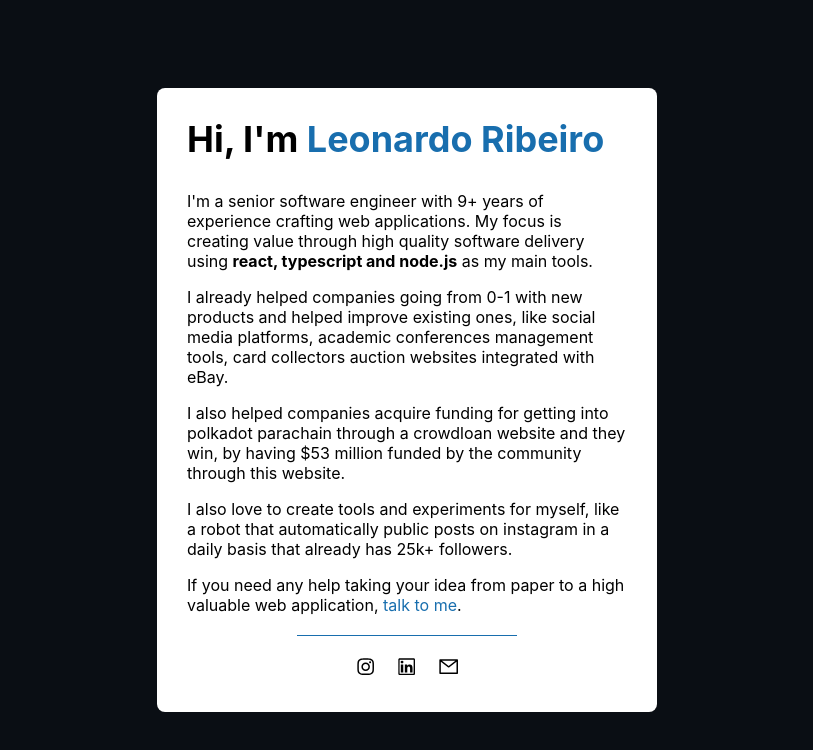
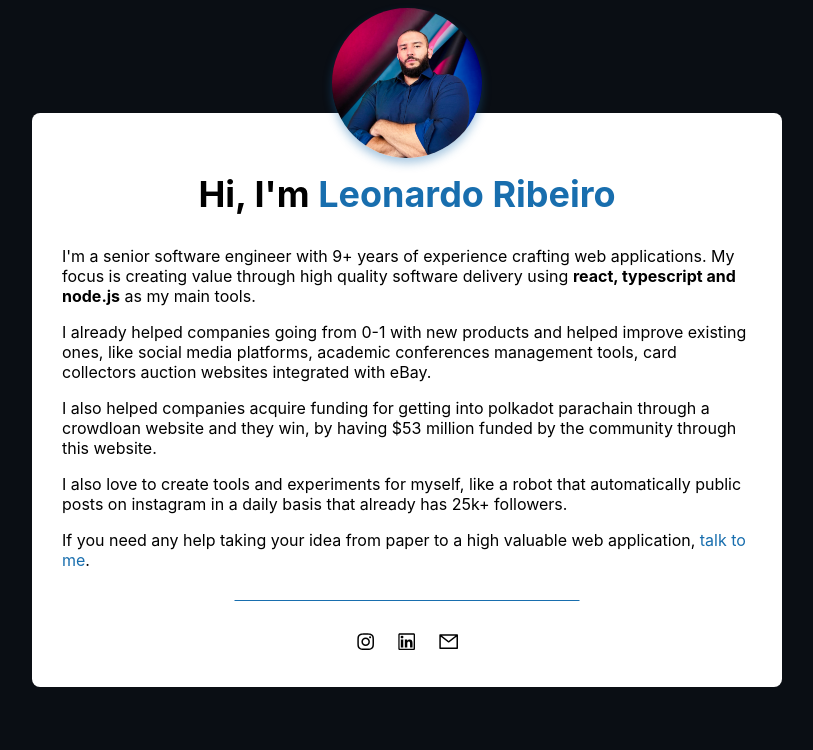
Before and after one commit to codingleo/leoribeiro.dev, a Next.js app: page / in a window 1280 px wide. Shown: the top 750 px of the page, without its empty margins (233-1046 px from the left). Built offline with nearby package versions, Linux system fonts and the light colour scheme.

Commit message:
added photo

```diff
--- a/pages/index.tsx
+++ b/pages/index.tsx
@@ -1,12 +1,29 @@
 import { Box, Flex, Heading, HStack, Icon, Link, Text } from '@chakra-ui/react'
 import type { NextPage } from 'next'
+import Image from 'next/image'
 import { AiOutlineInstagram, AiOutlineLinkedin, AiOutlineMail } from 'react-icons/ai'
 
 const Home: NextPage = () => {
   return (
     <Flex align='center' justify='center' bg='#0A0E14' w='100%' h='100vh'>
-      <Box bg='white' m='40px' maxW='500px' h='fit-content' p='30px' borderRadius='lg'>
-        <Heading mt='0'>
+      <Box position='relative' bg='white' m='40px' maxW='750px' h='fit-content' p='30px' borderRadius='lg'>
+        <Box
+          top='0'
+          left='50%'
+          transform='translate(-50%, -70%)'
+          overflow='hidden'
+          zIndex='2'
+          position='absolute'
+          as='figure'
+          borderRadius='full'
+          w='150px'
+          h='150px'
+          m='0'
+          boxShadow='0 5px 10px #186EAE60'
+        >
+          <Image layout='fill' src='/photo.jpeg' alt='Leonardo Ribeiro' />
+        </Box>
+        <Heading textAlign='center' mt='30px'>
           Hi, I&apos;m <Text as='span' color='#186EAE'>Leonardo Ribeiro</Text>
         </Heading>
         <Text>I&apos;m a senior software engineer with 9+ years of experience crafting web applications. My focus is creating value through high quality software delivery using <b>react, typescript and node.js</b> as my main tools.</Text>
@@ -14,7 +31,7 @@ const Home: NextPage = () => {
         <Text>I also helped companies acquire funding for getting into polkadot parachain through a crowdloan website and they win, by having $53 million funded by the community through this website.</Text>
         <Text>I also love to create tools and experiments for myself, like a robot that automatically public posts on instagram in a daily basis that already has 25k+ followers.</Text>
         <Text>If you need any help taking your idea from paper to a high valuable web application, <Link color='#186EAE' textDecoration='none' href='mailto:leo@verstand.tech'>talk to me</Link>.</Text>
-        <Box my='20px' w='50%' transform='translateX(50%)' h='1px' bg='#186EAE'></Box>
+        <Box my='30px' w='50%' transform='translateX(50%)' h='1px' bg='#186EAE'></Box>
         <Flex w='100%' align='center' justify='center'>
           <HStack gap='20px'>
             <Link target='_blank' transition='all ease-in-out 0.4s' _hover={{color: '#186EAE'}} href='https://instagram.com/esseleoribeiro'>
```
Also changed, not shown: public/photo.jpeg (added).
